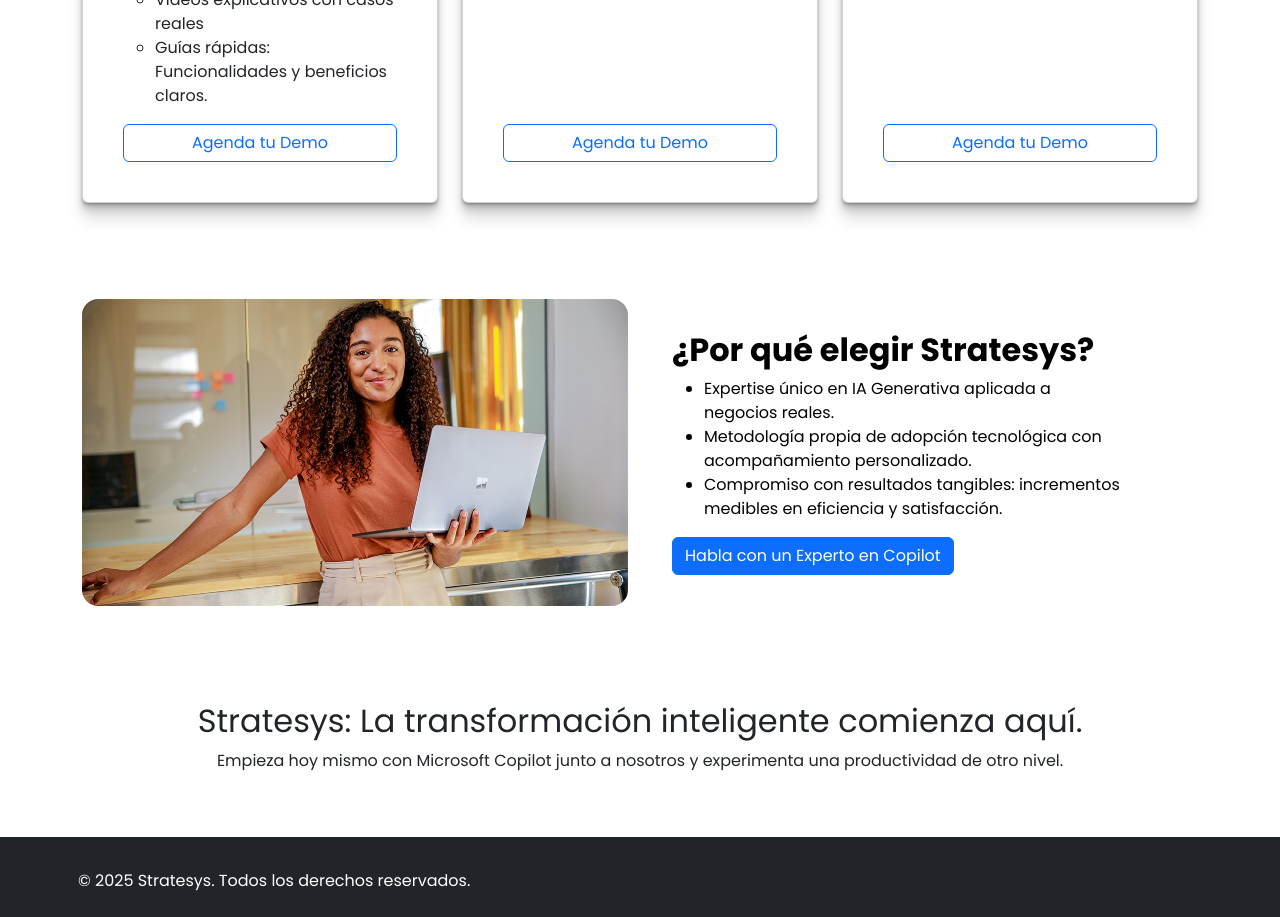
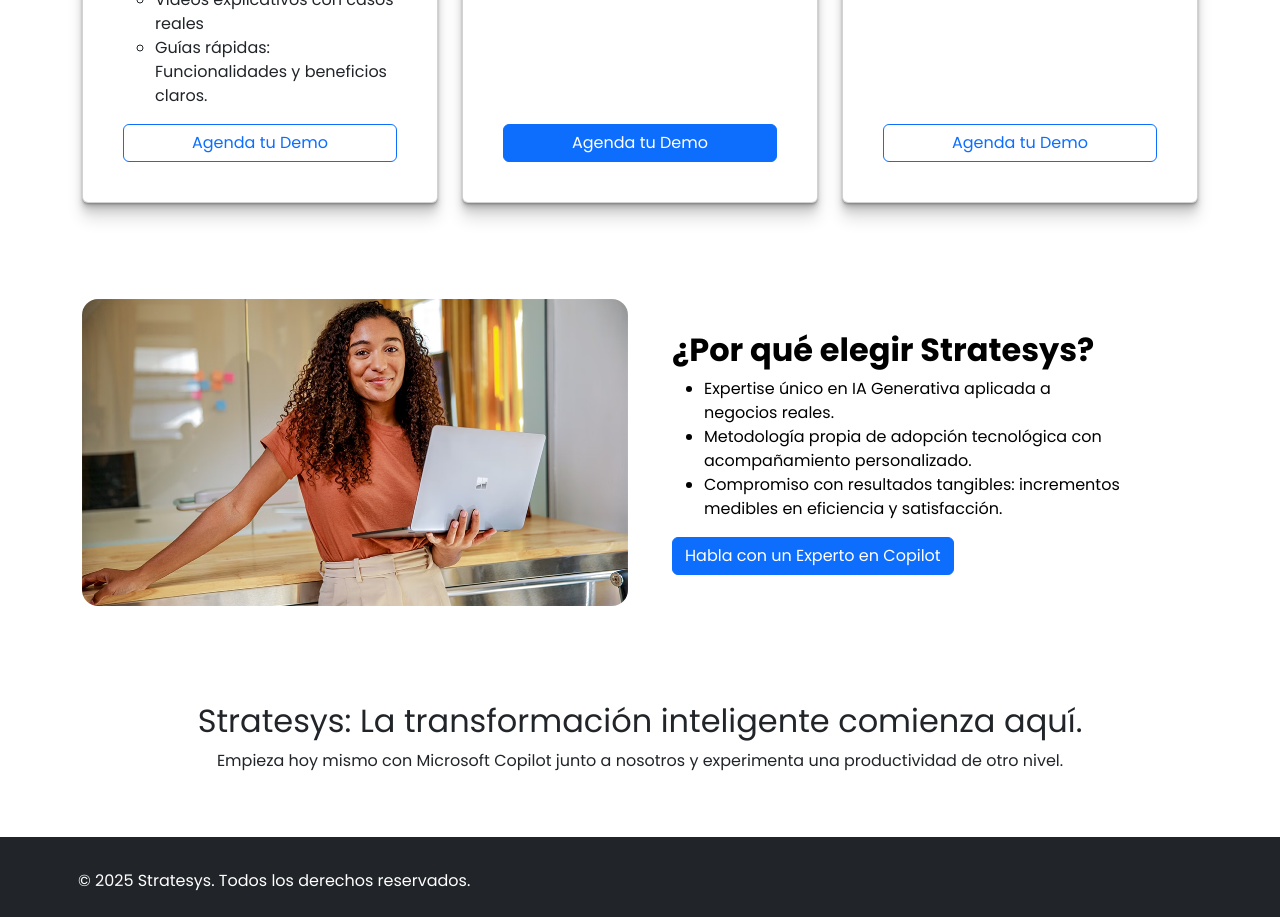
Before and after one commit to manuka-the-minicroc/stratesys-copilot, a React (Vite) app: page / in a window 1280 px wide. Shown: the part 980-1897 px from the top of the page. Built offline with nearby package versions, Linux system fonts and the light colour scheme.

Commit message:
the button

```diff
--- a/src/components/Main.jsx
+++ b/src/components/Main.jsx
@@ -62,7 +62,7 @@
                   <li>•	Monitorización avanzada de productividad (KPIs específicos del negocio).</li>
                   <li>•	Integración técnica con Copilot Studio vía equipos de IT.</li>
                 </ul>
-                <Link to="/form"  className="btn btn-outline-primary">Agenda tu Demo</Link>
+                <Link to="/form"  className="btn btn-primary">Agenda tu Demo</Link>
               </div>
             </div>
           </div>
```
